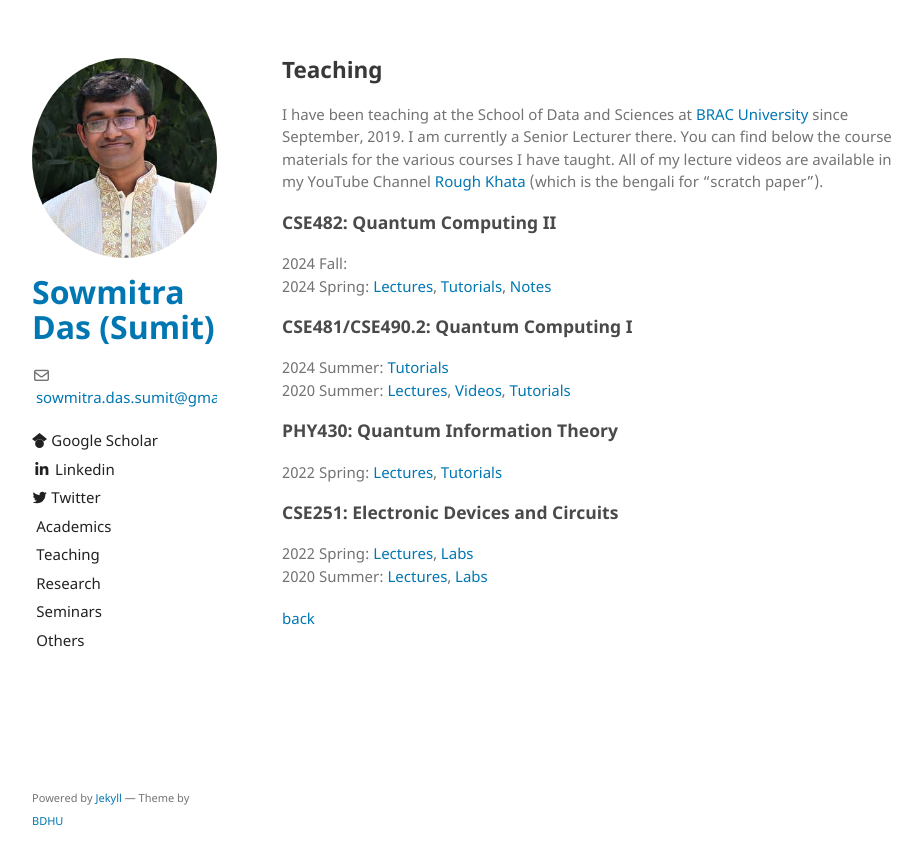
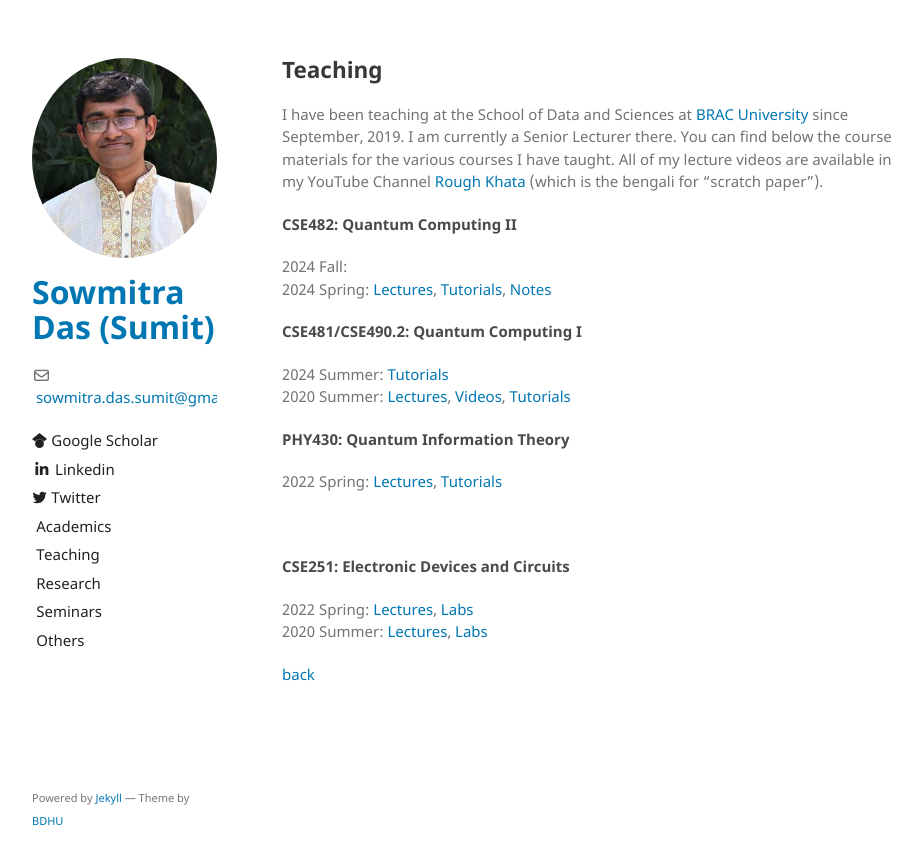
Before and after one commit to sowmitra-das-sumit/sowmitra-das-sumit.github.io, a Jekyll site: the page built from teaching.md, in a window 1280 px wide. Shown: the top 865 px of the page, without its empty margins (178-1100 px from the left). Built offline with Jekyll 4.4.1, drawn with Linux system fonts in a browser that asks for light colours; the repository's description, which GitHub fills in, is left out; our own code applies the rules of GitHub Pages for plain Markdown files.

Commit message:
Update teaching.md

```diff
--- a/teaching.md
+++ b/teaching.md
@@ -6,16 +6,18 @@ layout: default
 
 I have been teaching at the School of Data and Sciences at [BRAC University](https://www.bracu.ac.bd/) since September, 2019. I am currently a Senior Lecturer there. You can find below the course materials for the various courses I have taught. All of my lecture videos are available in my YouTube Channel [Rough Khata](https://www.youtube.com/@raf-khata) (which is the bengali for "scratch paper").
 
-### CSE482: Quantum Computing II
+#### CSE482: Quantum Computing II
 2024 Fall: \
 2024 Spring: [Lectures](https://youtube.com/playlist?list=PLvj5w6iNZqViEPZo0PaHqOK_spCeHKfGT&si=8Rt2N6TXlppnJrz3), [Tutorials](https://youtube.com/playlist?list=PLvj5w6iNZqVhsPZnkK0bjl-0jFnoOqNOT&si=hYdKyiK2taefL-HB), [Notes](https://www.overleaf.com/read/dtxxdftjsfqt#837308)
-### CSE481/CSE490.2: Quantum Computing I
+#### CSE481/CSE490.2: Quantum Computing I
 2024 Summer: [Tutorials](https://youtube.com/playlist?list=PLvj5w6iNZqVjr40Xmk-JxrTc8eb4rFlhz&si=2IcmmY5cVnr8wur1)\
 2020 Summer: [Lectures](https://youtube.com/playlist?list=PLvj5w6iNZqVjI42wggGqWM3qUqibQcbgn&si=RiyooGTnwY2IojXv), [Videos](https://youtube.com/playlist?list=PLvj5w6iNZqVh1xEngYv-YRrV00O89HVrb&si=-PETH2xR8QmGPRZr), [Tutorials](https://youtube.com/playlist?list=PLvj5w6iNZqVhABt-6D1R6njy9k2kVHz8-&si=baaqFvOy3ursywUF)
-### PHY430: Quantum Information Theory
+#### PHY430: Quantum Information Theory
 2022 Spring: [Lectures](https://youtube.com/playlist?list=PLvj5w6iNZqVgt_bqYyfAbZb0uD4SxtZoD&si=OqiusS9CyYScQV1k), [Tutorials](https://youtube.com/playlist?list=PLvj5w6iNZqVhCqlGPUrflBo7nDufNCMAd&si=QNzoDbqmZCL9WJu6)
 
-### CSE251: Electronic Devices and Circuits
+<br>
+
+#### CSE251: Electronic Devices and Circuits
 2022 Spring: [Lectures](https://youtube.com/playlist?list=PLvj5w6iNZqVgmrLWcUvi1GLRPLSK_Pd3X&si=l5Jassuf7FtGBqi8), [Labs](https://youtube.com/playlist?list=PLvj5w6iNZqVg0KSjAqQyiL--B3NXorHNk&si=51CHzHZ_H597Ac57)\
 2020 Summer: [Lectures](https://youtube.com/playlist?list=PLvj5w6iNZqVhrJA2k83Fes8DCvEqbaL0M&si=ll1z_U5Vwnx8rzjM), [Labs](https://youtube.com/playlist?list=PLvj5w6iNZqVhDq-MFptvpy_Ct99iDx5m1&si=iQhdg4ysei89aWGC)
 
```
